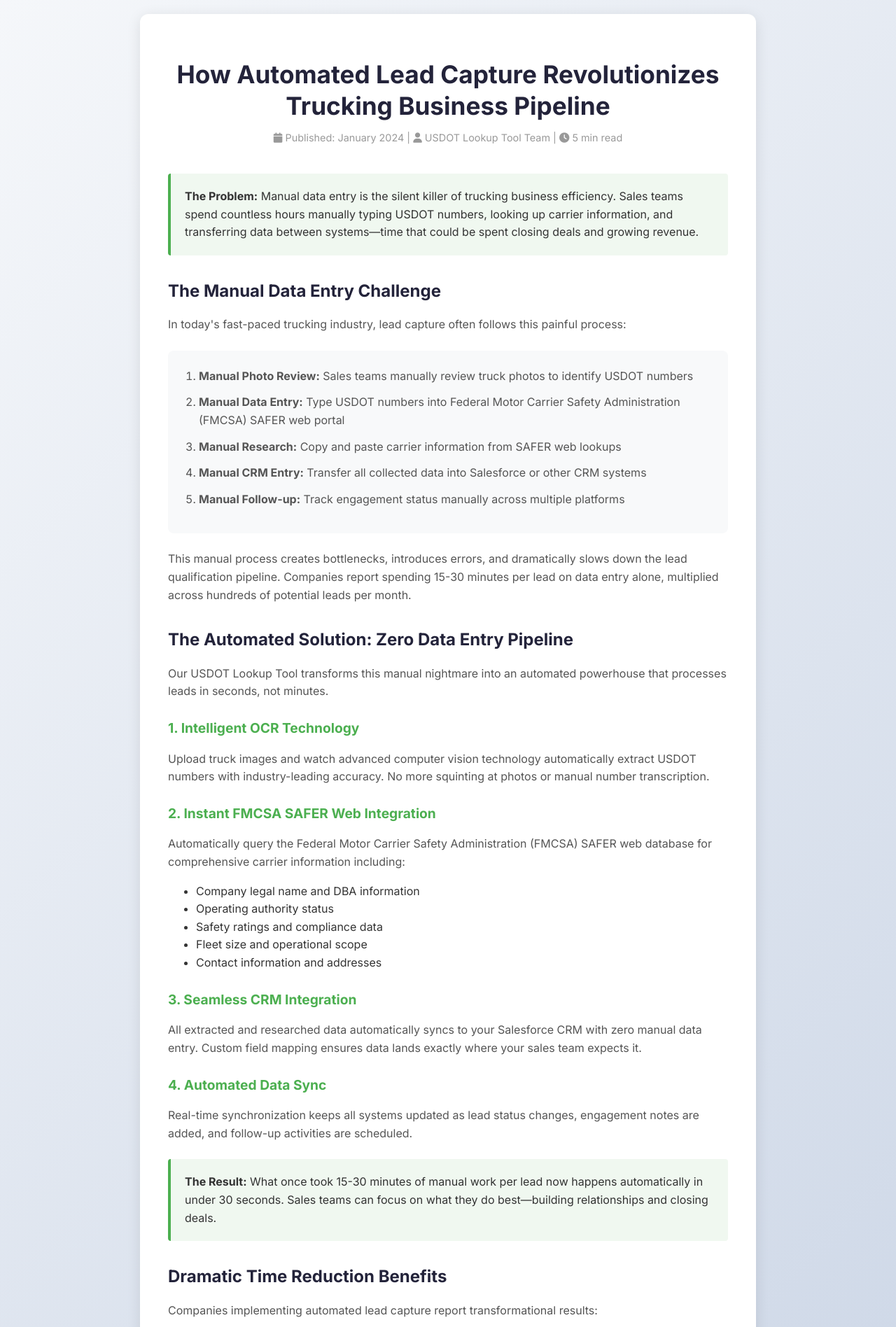
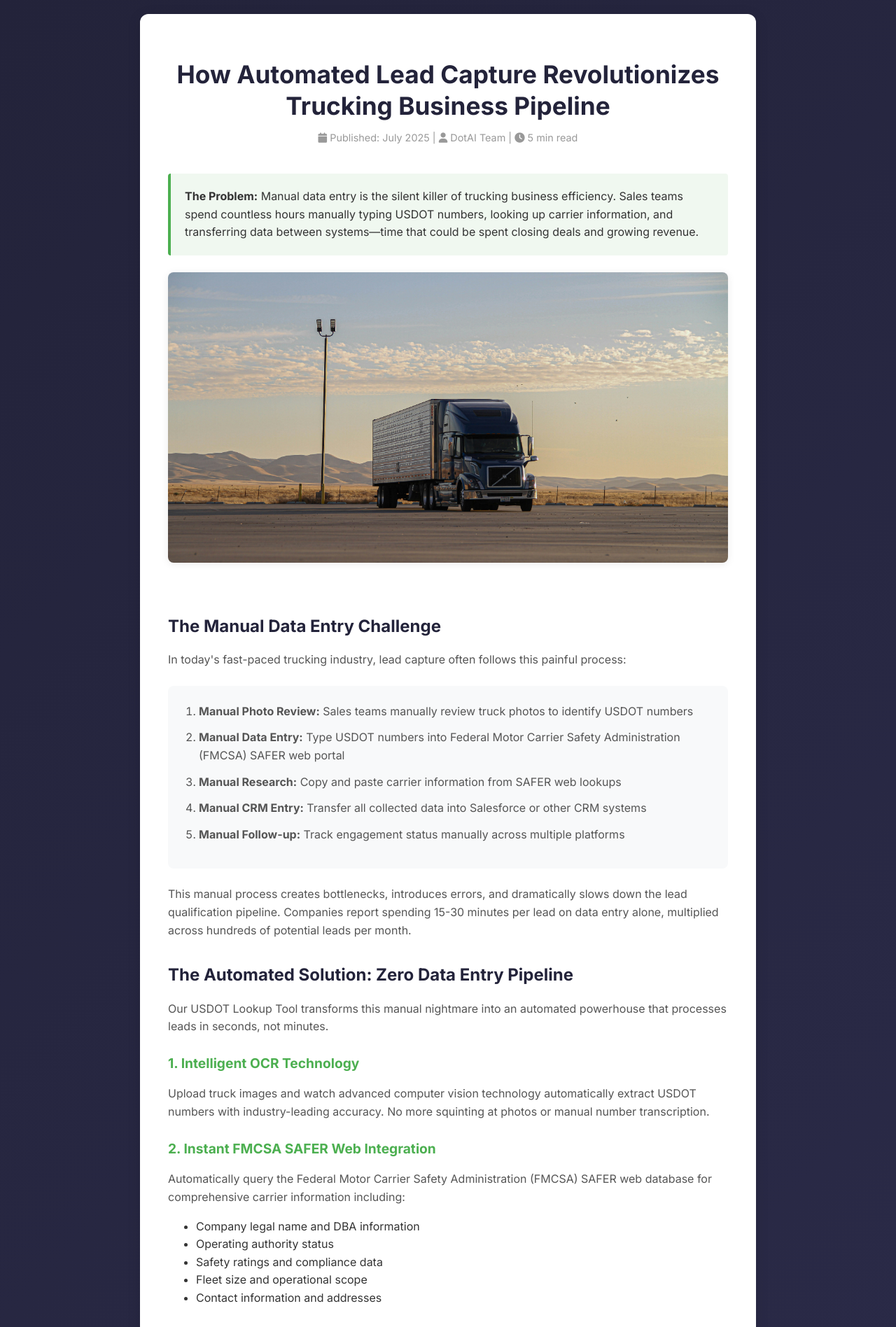
Before and after one commit to hector6298/usdot_lookup_tool, a FastAPI app: page /blog/automated-lead-capture-pipeline in a window 1280 px wide. Shown: the top 1896 px of the page at 70% size. Run offline with FastAPI, Linux system fonts and the light colour scheme; parts of the project's set-up code (start-up, migrations or seed data) failed here and were passed over.

Commit message:
Add corrections to landing and blog post

```diff
--- a/app/templates/blog_index.html
+++ b/app/templates/blog_index.html
@@ -11,7 +11,7 @@
     <style>
         body {
             font-family: 'Inter', Arial, sans-serif;
-            background: linear-gradient(135deg, #f5f7fa 0%, #c3cfe2 100%);
+            background: linear-gradient(135deg, #23233a 0%, #2d2d4d 100%);
             min-height: 100vh;
             margin: 0;
             padding: 20px;
@@ -94,7 +94,7 @@
 <body>
     <div class="container">
         <div class="header">
-            <h1><i class="fas fa-blog"></i> USDOT Lookup Tool Blog</h1>
+            <h1><i class="fas fa-blog"></i> DotAI Blog</h1>
             <p>Insights on automated lead capture, FMCSA integration, and CRM automation</p>
         </div>
 
--- a/app/templates/blog_post_lead_capture.html
+++ b/app/templates/blog_post_lead_capture.html
@@ -11,7 +11,7 @@
     <style>
         body {
             font-family: 'Inter', Arial, sans-serif;
-            background: linear-gradient(135deg, #f5f7fa 0%, #c3cfe2 100%);
+            background: linear-gradient(135deg, #23233a 0%, #2d2d4d 100%);
             min-height: 100vh;
             margin: 0;
             padding: 20px;
@@ -138,8 +138,8 @@
         <div class="header">
             <h1>How Automated Lead Capture Revolutionizes Trucking Business Pipeline</h1>
             <div class="meta">
-                <i class="fas fa-calendar"></i> Published: January 2024 |
-                <i class="fas fa-user"></i> USDOT Lookup Tool Team |
+                <i class="fas fa-calendar"></i> Published: July 2025 |
+                <i class="fas fa-user"></i> DotAI Team |
                 <i class="fas fa-clock"></i> 5 min read
             </div>
         </div>
@@ -148,7 +148,7 @@
             <div class="highlight">
                 <strong>The Problem:</strong> Manual data entry is the silent killer of trucking business efficiency. Sales teams spend countless hours manually typing USDOT numbers, looking up carrier information, and transferring data between systems—time that could be spent closing deals and growing revenue.
             </div>
-
+            <img src="/static/blog/sander-yigin-ki19VJAGh6w-unsplash.jpg" alt="Truck on highway - lead capture automation" style="width:100%; border-radius:8px; margin-bottom:32px; box-shadow:0 2px 12px rgba(0,0,0,0.08);">
             <h2>The Manual Data Entry Challenge</h2>
             <p>In today's fast-paced trucking industry, lead capture often follows this painful process:</p>
             <div class="steps">
```
Also changed, not shown: app/templates/home.html (+20 -9 lines), app/static/blog/sander-yigin-ki19VJAGh6w-unsplash.jpg (added).
